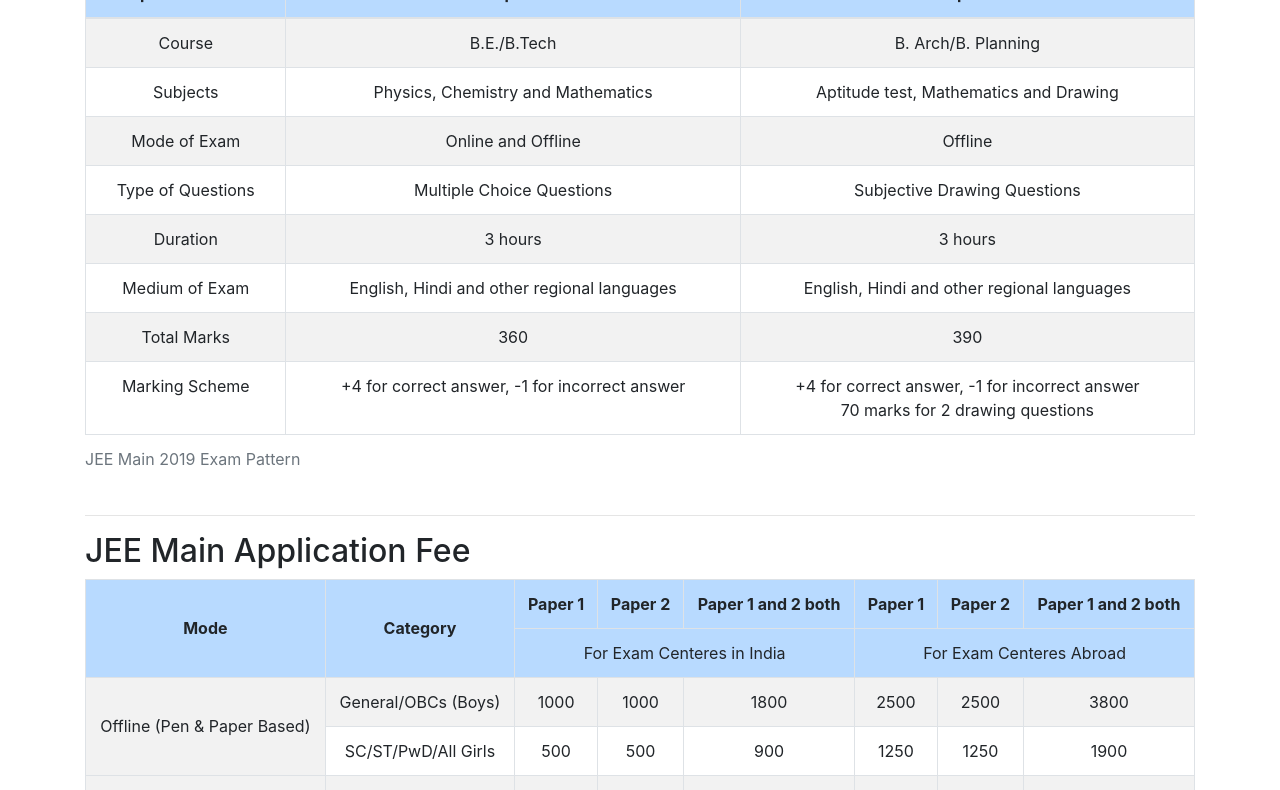
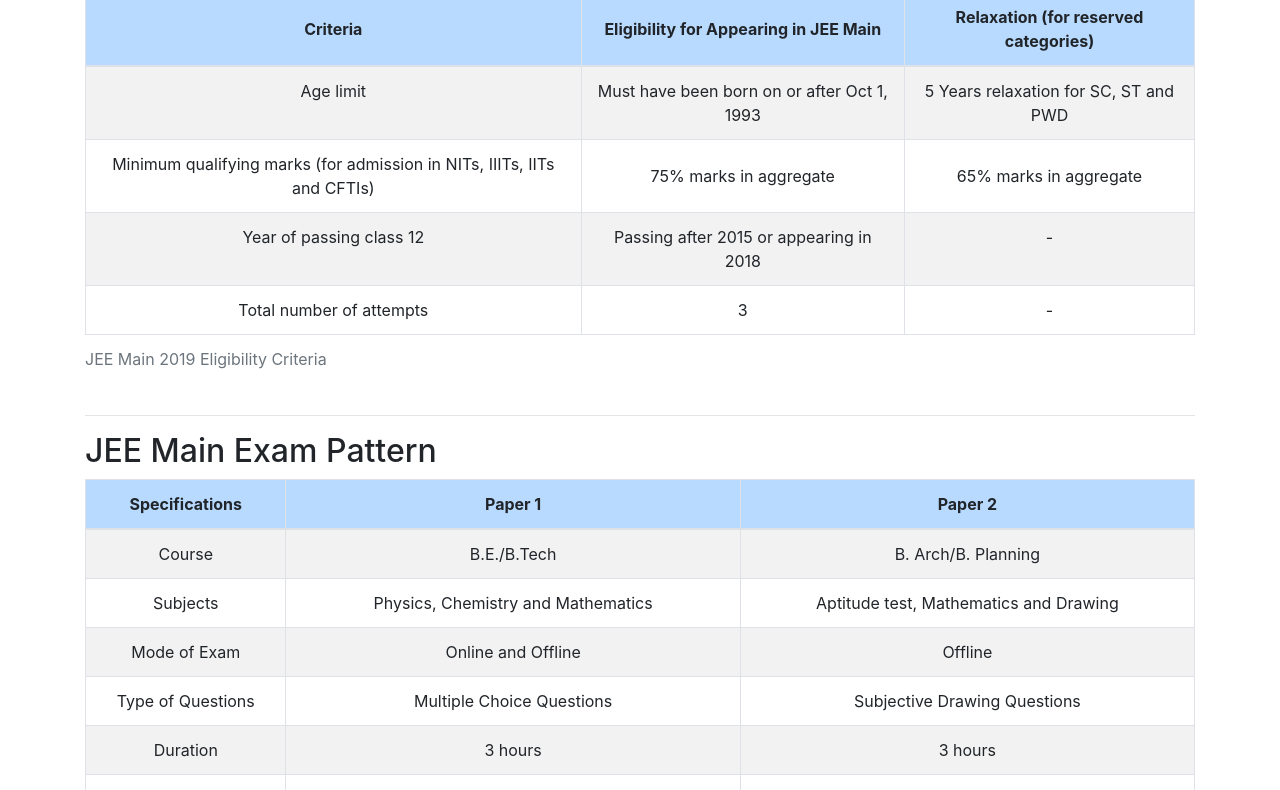
Before and after one commit to itjegro/itjegro.github.io, a plain HTML site: page index.html in a window 1280 px wide. Shown: the part 283-1073 px from the top of the page. Drawn offline with nearby package versions, Linux system fonts and the light colour scheme.

Commit message:
Add eligibility criteria.

```diff
--- a/index.html
+++ b/index.html
@@ -34,9 +34,46 @@
     <br/>
 
     <ul>
+      <li><a href="#jee-main-eligibility-criteria">JEE Main Eligibility Criteria</a></li>
       <li><a href="#jee-main-exam-pattern">JEE Main Exam Pattern</a></li>
       <li><a href="#jee-main-application-fee">JEE Main Application Fee</a></li>
     </ul>
+
+    <hr/>
+    <h2><a name="jee-main-eligibility-criteria"></a>JEE Main Eligibility Criteria</h2>
+
+    <div class="table-responsive">
+      <table class="table table-striped table-bordered table-hover text-center">
+        <caption>JEE Main 2019 Eligibility Criteria</caption>
+        <thead>
+          <tr class="table-primary">
+            <th scope="col" class="align-middle">Criteria</th>
+            <th scope="col" class="align-middle">Eligibility for Appearing in JEE Main</th>
+            <th scope="col">Relaxation (for reserved categories)</th>
+          </tr>
+        </thead>
+        <tr>
+          <td>Age limit</td>
+          <td>Must have been born on or after Oct 1, 1993</td>
+          <td>5 Years relaxation for SC, ST and PWD</td>
+        </tr>
+        <tr>
+          <td>Minimum qualifying marks (for admission in NITs, IIITs, IITs and CFTIs)</td>
+          <td class="align-middle">75% marks in aggregate</td>
+          <td class="align-middle">65% marks in aggregate</td>
+        </tr>
+        <tr>
+          <td>Year of passing class 12</td>
+          <td>Passing after 2015 or appearing in 2018</td>
+          <td>-</td>
+        </tr>
+        <tr>
+          <td>Total number of attempts</td>
+          <td>3</td>
+          <td>-</td>
+        </tr>
+      </table>
+    </div>      <!-- eligibility criteria div close -->
 
     <hr/>
     <h2><a name="jee-main-exam-pattern"></a>JEE Main Exam Pattern</h2>
```
